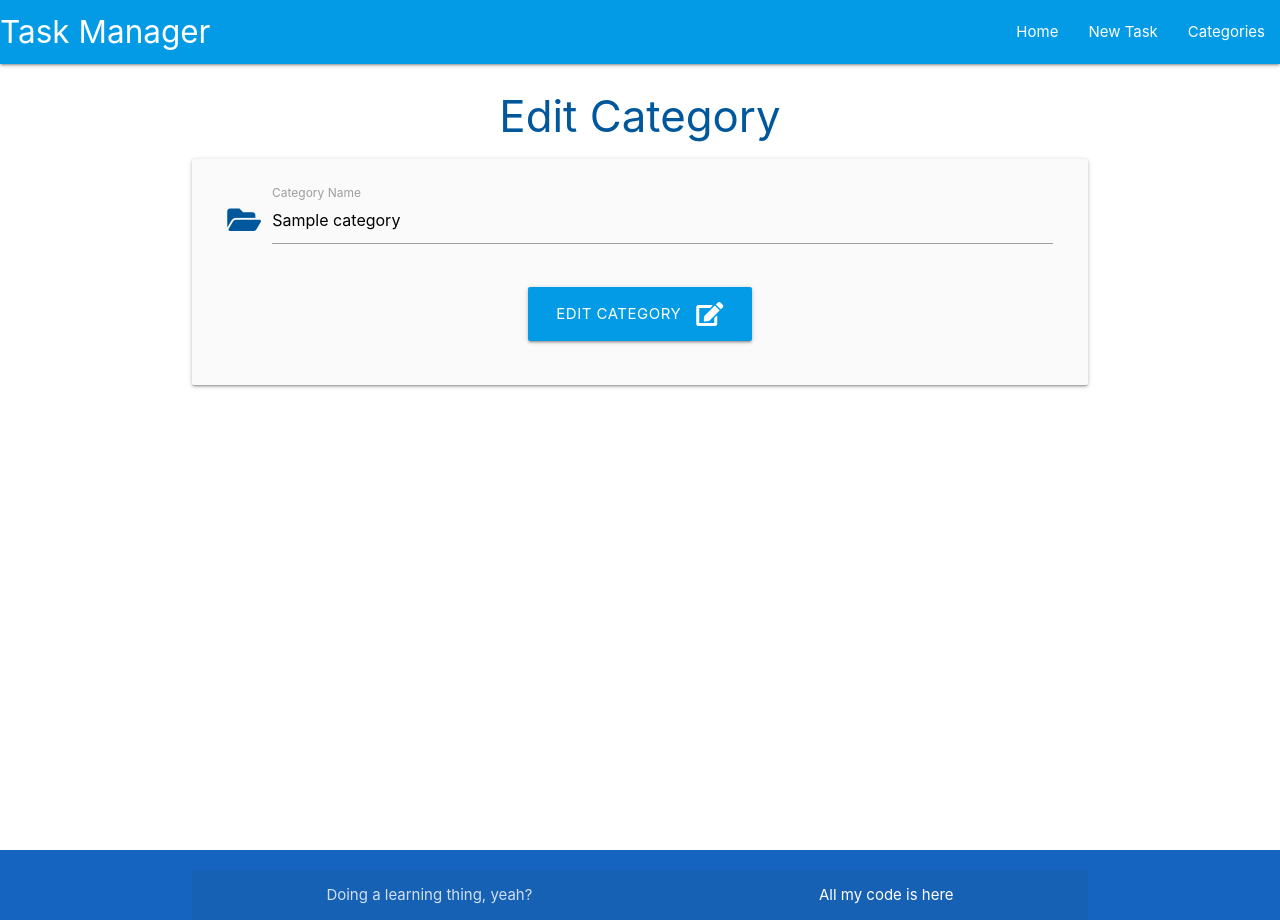
After one commit to Zandirin/Task-Manager, a Flask app: page /edit_category/1 in a window 1280 px wide. The commit adds this page. Run offline with Flask 3, Linux system fonts and the light colour scheme; tables that the repository leaves empty hold one stand-in row (values such as "Sample post").

Commit message:
Adds delete functionality to categories table in database

```diff
--- a/taskmanager/routes.py
+++ b/taskmanager/routes.py
@@ -22,3 +22,38 @@ def add_category():
         db.session.commit()
         return redirect(url_for("categories"))
     return render_template("add_category.html")
+
+
+@app.route("/edit_category/<int:category_id>", methods=["GET", "POST"])
+def edit_category(category_id):
+    category = Category.query.get_or_404(category_id)
+    if request.method == "POST":
+        category.category_name = request.form.get("category_name")
+        db.session.commit()
+        return redirect(url_for("categories"))
+    return render_template("edit_category.html", category=category)
+
+
+@app.route("/delete_category/<int:category_id>")
+def delete_category(category_id):
+    category = Category.query.get_or_404(category_id)
+    db.session.delete(category)
+    db.session.commit()
+    return redirect(url_for("categories"))
+
+
+@app.route("/add_category", methods=["GET", "POST"])
+def add_category():
+    categories = Category.query.order_by(Category.category_name).all()
+    if request.method == "POST":
+        task = Task(
+            task_name=request.form.get("task_name"),
+            task_description=request.form.get("task_description"),
+            is_urgent=bool(True if request.form.get("is_urgent") else False),
+            due_date=request.form.get("due_date"),
+            category_id=request.form.get("category_id")
+        )
+        db.session.add(task)
+        db.session.commit()
+        return redirect(url_for("categories"))
+    return render_template("add_category.html")
--- a/taskmanager/templates/base.html
+++ b/taskmanager/templates/base.html
@@ -25,7 +25,7 @@
                 <a href="#" data-target="mobile-demo" class="sidenav-trigger"><i class="fas fa-bars"></i></a>
                 <ul class="right hide-on-med-and-down">
                     <li><a href="{{ url_for('home') }}">Home</a></li>
-                    <li><a href="">New Task</a></li>
+                    <li><a href="{{ url_for('add_task') }}">New Task</a></li>
                     <li><a href="{{ url_for('categories') }}">Categories</a></li>
                 </ul>
             </div>
@@ -34,7 +34,7 @@
         <!-- Mobile Nav -->
         <ul class="sidenav" id="mobile-demo">
             <li><a href="{{ url_for('home') }}">Home</a></li>
-            <li><a href="">New Task</a></li>
+            <li><a href="{{ url_for('add_task') }}">New Task</a></li>
             <li><a href="{{ url_for('categories') }}">Categories</a></li>
         </ul>
     </header>
--- a/taskmanager/templates/categories.html
+++ b/taskmanager/templates/categories.html
@@ -19,8 +19,8 @@
                 <span class="card-title">{{ category.category_name }}</span>
             </div>
             <div class="card-action">
-                <a href="#" class="btn green accent-4">Edit</a>
-                <a href="#" class="btn red">Delete</a>
+                <a href="{{ url_for('edit_category', category_id=category.id) }}" class="btn green accent-4">Edit</a>
+                <a href="{{ url_for('delete_category', category_id=category.id) }}" class="btn red">Delete</a>
             </div>
         </div>
     </div>
--- /dev/null
+++ b/taskmanager/templates/edit_category.html
@@ -0,0 +1,25 @@
+{% extends "base.html" %}
+{% block content %}
+
+<h3 class="light-blue-text text-darken-4 center-align">Edit Category</h3>
+
+<div class="row card-panel grey lighten-5">
+    <form class="col s12" method="POST" action="{{ url_for('edit_category', category_id=category.id) }}">
+        <div class="row">
+            <div class="input-field col s12">
+                <i class="fas fa-folder-open prefix light-blue-text text-darken-4"></i>
+                <input id="category_name" name="category_name" value="{{ category.category_name }}" minlength="3" maxlength="25" type="text" class="validate" required>
+                <label for="category_name">Category Name</label>
+            </div>
+        </div>
+        <div class="row">
+            <div class="col s12 center-align">
+                <button type="submit" class="btn-large light-blue darken-1">
+                    Edit Category <i class="fas fa-edit right"></i>
+                </button>
+            </div>
+        </div>
+    </form>
+</div>
+
+{% endblock %}
```
Also changed, not shown: taskmanager/templates/tasks.html (+8 -0 lines).
